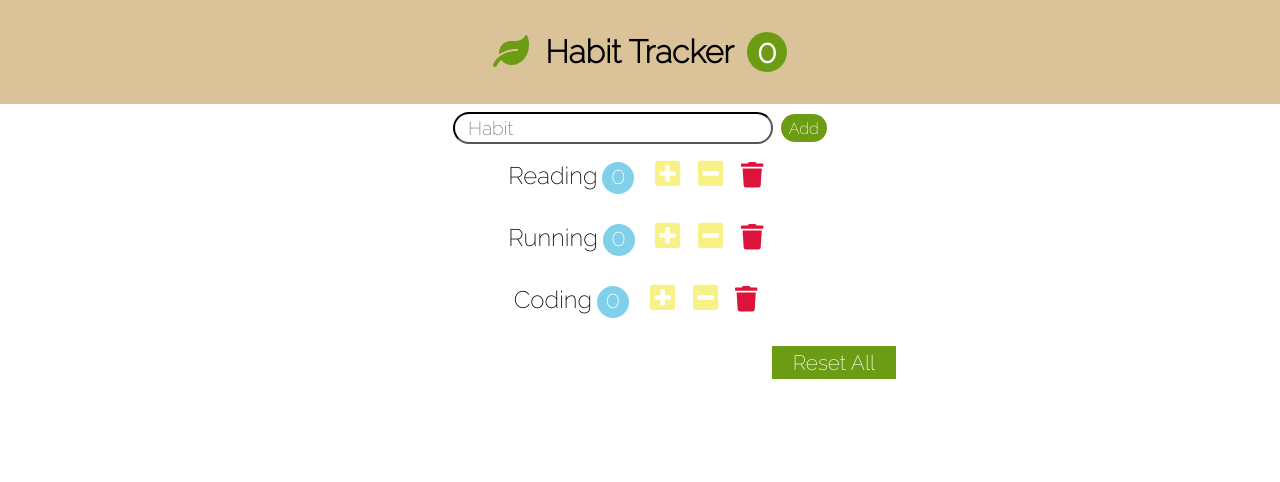
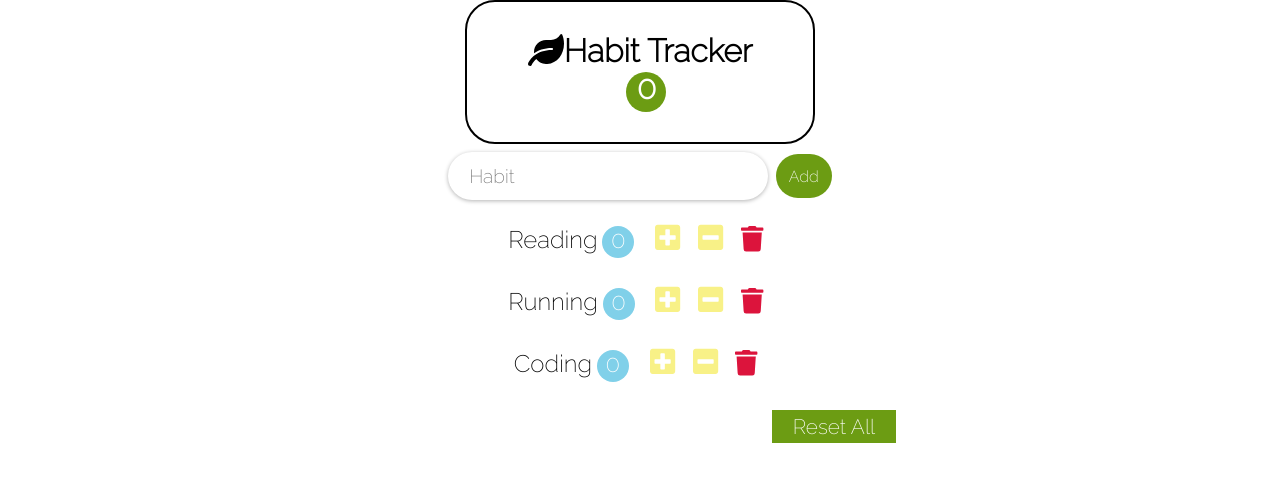
Before and after one commit to Jang-Ahyoung/Habits-Tracker, a React (Create React App) app: page / in a window 1280 px wide. Shown: the top 482 px of the page. Built offline with nearby package versions, Linux system fonts and the light colour scheme.

Commit message:
css modify

```diff
--- a/src/App.css
+++ b/src/App.css
@@ -12,17 +12,36 @@ button {
   cursor: pointer;
 }
 
+.container {
+  display: flex;
+  flex-direction: column;
+  margin: auto;
+  height: 100vh;
+}
+
+.navbar-container {
+  padding: 0;
+  margin: 0;
+  padding-top: 3%;
+}
 .navbar {
   text-align: center;
   font-size: 2rem;
-  padding: 1em;
-  background-color: rgb(218, 195, 153);
+  width: 350px;
+  padding: 30px 50px;
+  border-radius: 30px;
+  border: 2px solid black;
   font-weight: bold;
+  margin-bottom: 0;
 }
 
-.navbar-logo {
-  color: rgb(108, 156, 19);
-  margin-right: 0.5em;
+.navbar-border {
+  position: absolute;
+  border: 2px solid black;
+  border-radius: 30px;
+  width: 350px;
+  height: 100px;
+  transform: rotate(3deg) translate(-70px, -30px);
 }
 
 .navbar-count {
@@ -31,8 +50,7 @@ button {
   font-size: 2rem;
   height: 2.5rem;
   width: 2.5rem;
-  /* padding: 0.1rem 0.8rem; */
-  line-height: 2.5rem;
+  line-height: 2rem;
   margin-left: 0.4em;
   background-color: rgb(108, 156, 19);
   color: white;
@@ -47,25 +65,24 @@ button {
   display: flex;
   justify-content: center;
   align-items: center;
-  margin-top: 0.5em;
+  margin: 0.5em 0;
 }
 .add-input {
   font-size: 1.2rem;
   height: 2rem;
   width: 20rem;
-  padding: 0.1rem 0.8rem;
+  padding: 1.5rem 1.3rem;
   margin: 0;
-
   margin-right: 0.4em;
-  border-radius: 20rem;
-  border-color: black;
+  border-radius: 10rem;
+  border: none;
+  box-shadow: rgba(0, 0, 0, 0.3) 0px 1px 4px;
   outline: none;
 }
 
 .add-button {
-  /* height: 100%; */
   font-size: 1rem;
-  padding: 0.3em 0.5em;
+  padding: 0.8rem;
   border-radius: 20rem;
   margin: 0;
   background-color: rgb(108, 156, 19);
@@ -75,6 +92,7 @@ button {
 ul {
   padding-left: 0;
 }
+
 .habit {
   text-align: center;
   font-size: 1.5rem;
@@ -128,3 +146,28 @@ ul {
   background-color: rgb(108, 156, 19);
   color: white;
 }
+
+.habits-container {
+  display: flex;
+  align-items: center;
+  justify-content: center;
+  flex-direction: column;
+  height: calc(100% - 250px);
+}
+
+.habits-border,
+.habits-border2 {
+  position: absolute;
+  border: 1.5px solid gray;
+  height: calc(100% - 220px);
+  width: 30rem;
+  transform: rotate(-0.5deg);
+  border-radius: 3rem;
+  z-index: -10;
+}
+.habits-border2 {
+  transform: rotate(2deg);
+}
+.habits-content {
+  overflow-y: scroll;
+}
```
